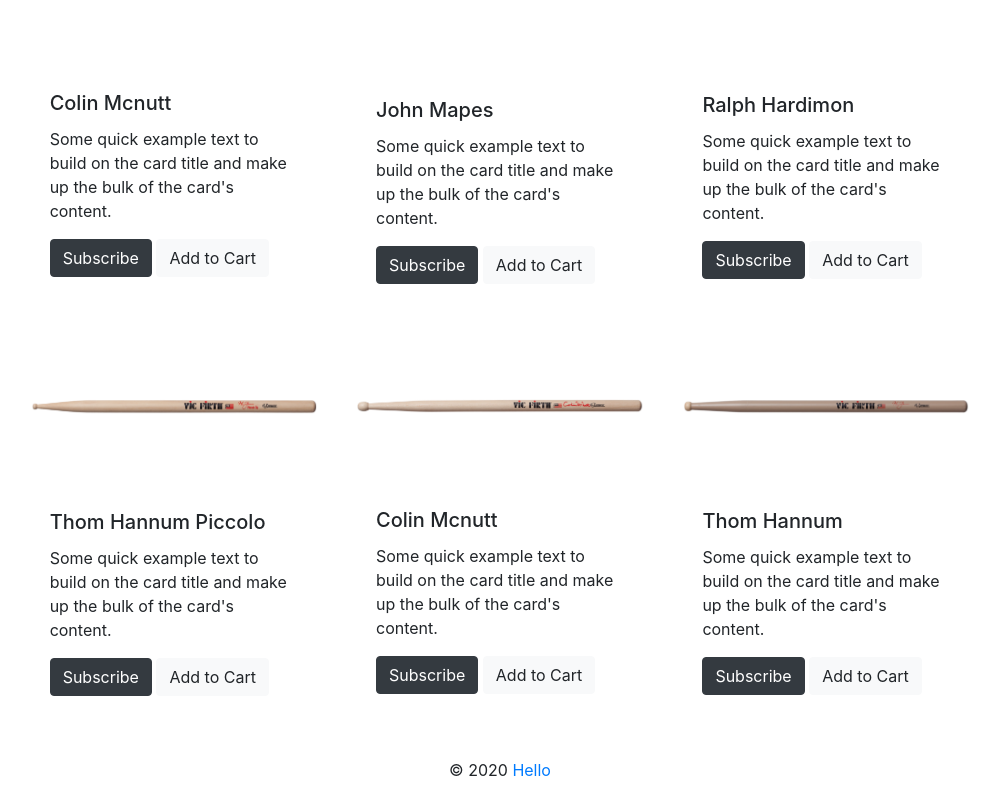
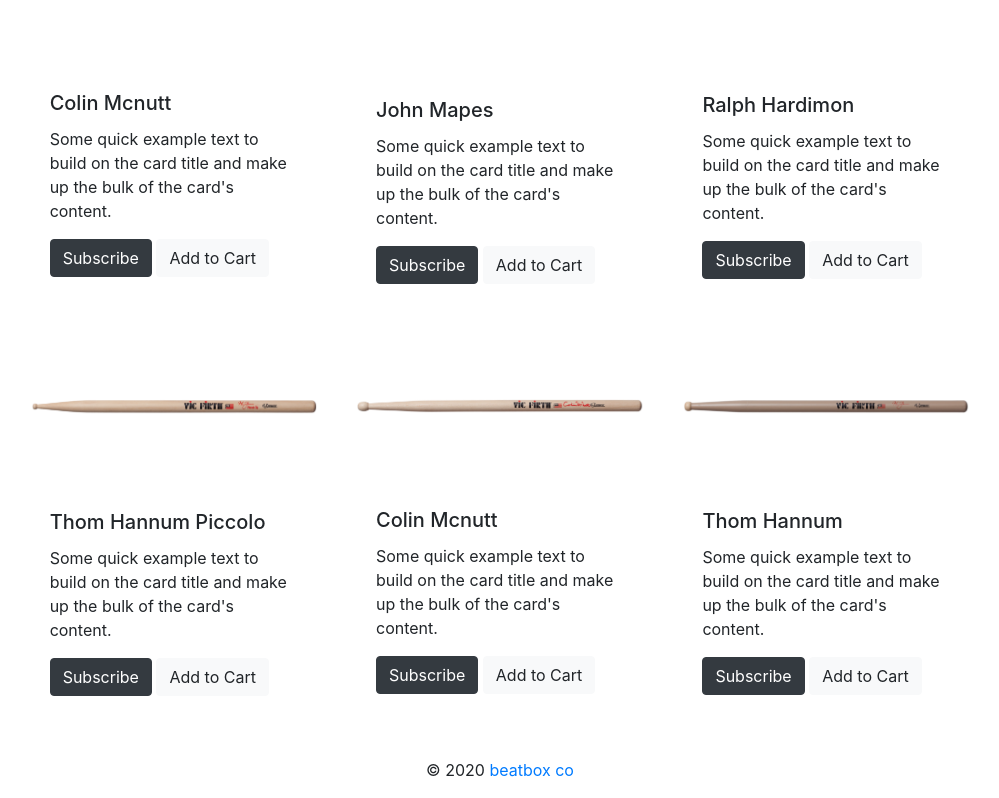
Before and after one commit to wzamites/beatbox, a React (Create React App) app: page / in a window 1280 px wide. Shown: the part 659-1457 px from the top of the page, without its empty margins (140-1139 px from the left). Built offline with nearby package versions, Linux system fonts and the light colour scheme.

Commit message:
change footer

```diff
--- a/src/MyFooter.js
+++ b/src/MyFooter.js
@@ -3,7 +3,7 @@ import React from 'react';
 function MyFooter() {
   return (
     <footer className="text-center py-3 greyBackground">
-      © {new Date().getFullYear()} <a href="#" >Hello</a>
+      © {new Date().getFullYear()} <a href="#" >beatbox co</a>
     </footer>
   );
 }
```
